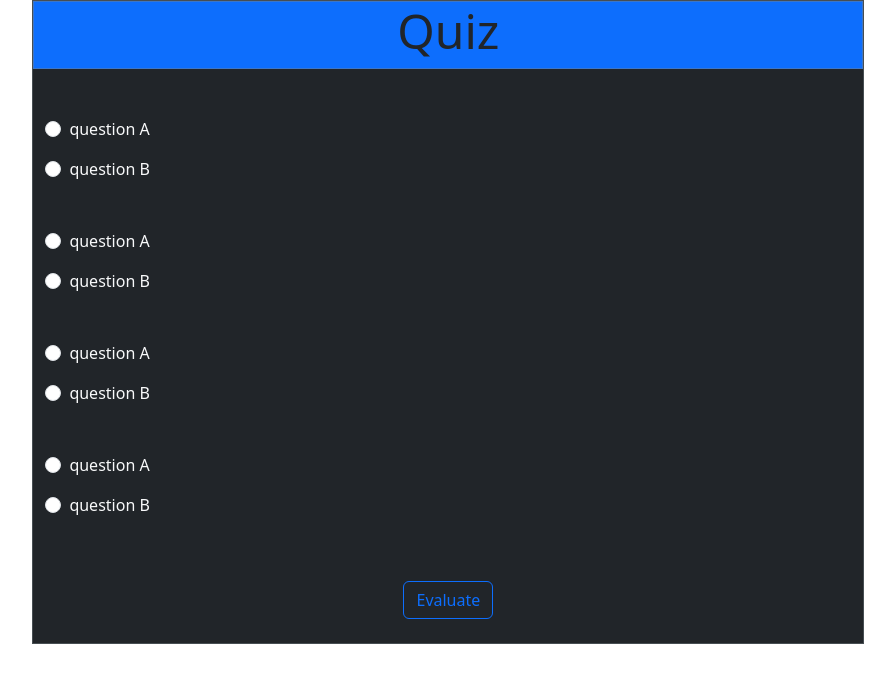
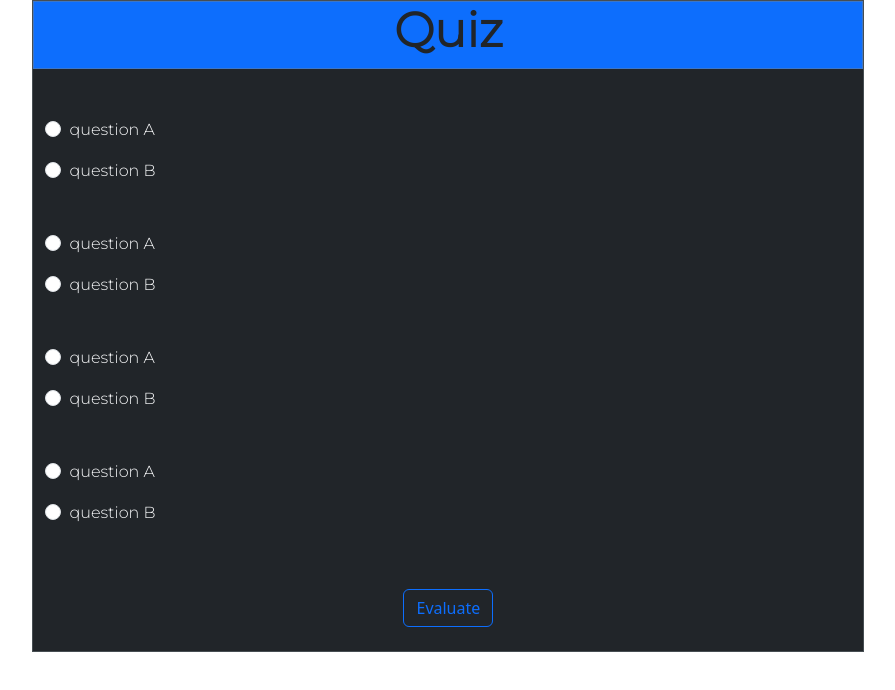
Before and after one commit to fsilva1984/js-course-repo, a plain HTML site: page Apps/Quiz/index.html in a window 1280 px wide. Shown: the whole page, without its empty margins (166-1061 px from the left). Drawn offline with nearby package versions, Linux system fonts and the light colour scheme.

Commit message:
from windows 10

```diff
--- a/Apps/Quiz/index.html
+++ b/Apps/Quiz/index.html
@@ -47,16 +47,23 @@
 
     <div class="title bg-primary  text-center">
 
-      <h1>Quiz</h1>
+      <h1><strong>Quiz</strong></h1>
 
     </div>
 
     <div class="div-scores">
+
       <h2 class="h2 text-light">
-        Você acertou <span class="score display-3">
+        Você acertou
+        <span class="score display-3">
           0
-        </span>% do questionario
+        </span>
+        <span class="percentage text-warning">
+          %
+        </span>
+        do questionario
       </h2>
+
     </div>
 
 
--- a/Apps/Quiz/style.css
+++ b/Apps/Quiz/style.css
@@ -1,3 +1,5 @@
+@import url('https://fonts.googleapis.com/css2?family=Montserrat:ital,wght@0,100;0,300;1,500&display=swap');
+
 .main {
 
   border: 1px solid #79808571;
@@ -23,15 +25,23 @@
 
 
 .title h1 {
-
+  font-family: 'Montserrat', sans-serif;
   font-size: 3rem;
 }
 
 
-.checkup {
-
+.A {
   cursor: pointer;
 }
+
+.B {
+  cursor: pointer;
+}
+
+.form-check-label {
+  font-family: 'Montserrat', sans-serif;
+}
+
 
 
 .bt {
@@ -61,6 +71,7 @@
 
   text-align: center;
   padding: 8px;
+  font-family: 'Montserrat', sans-serif;
 }
 
 .score {
```
